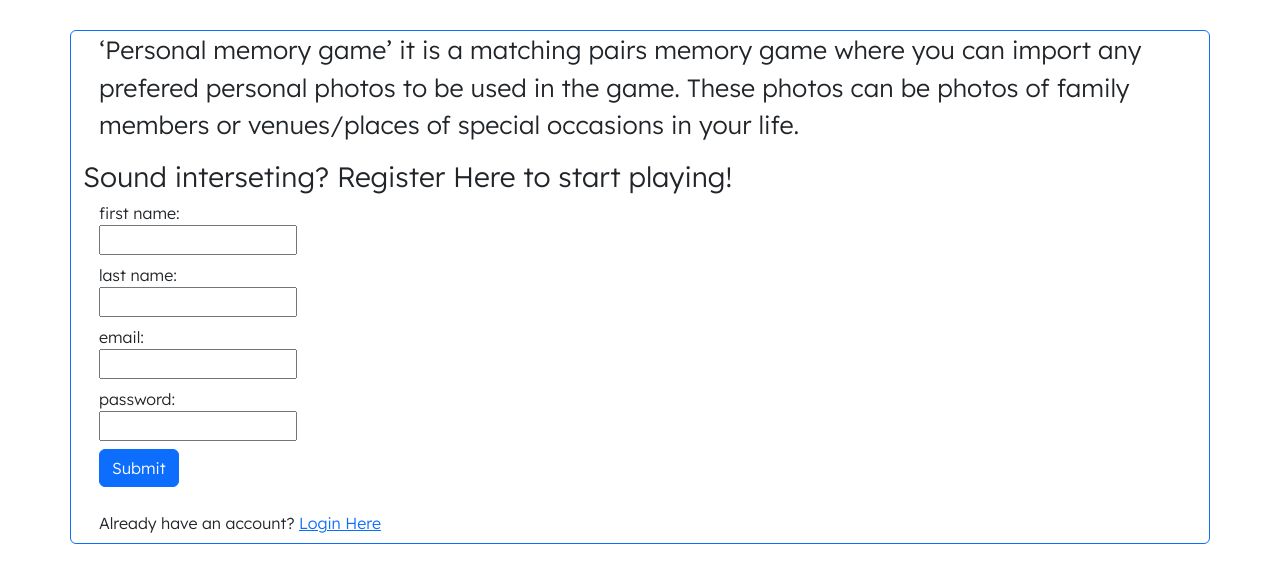
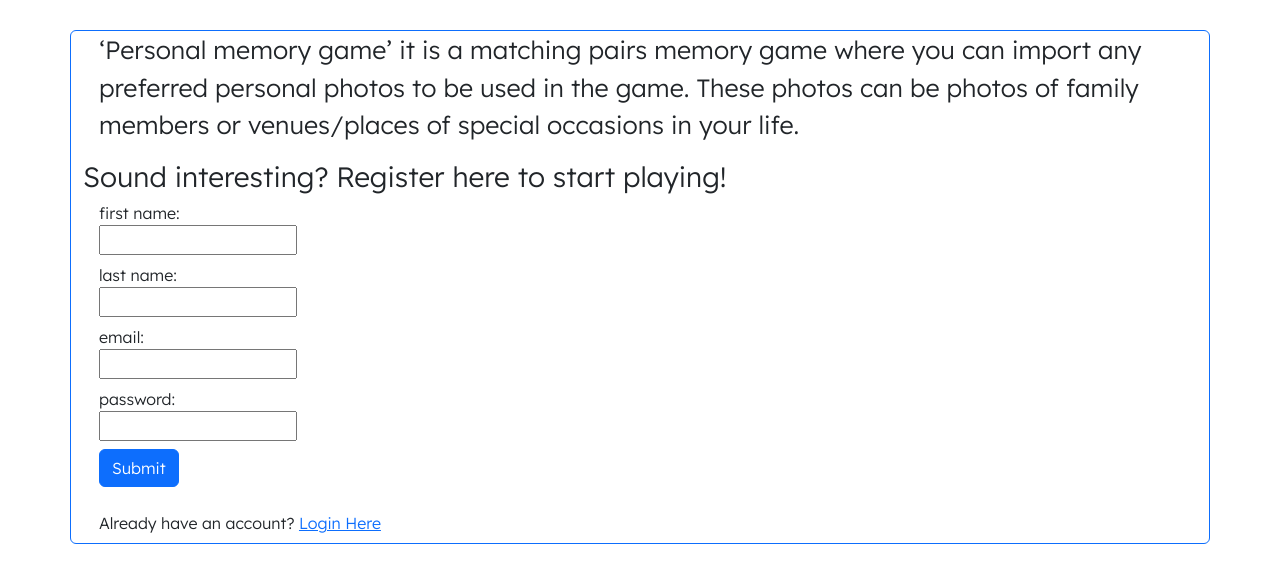
Before and after one commit to Reem-313/Personal_Memory_Game, a PHP site: page /registerpage.php in a window 1280 px wide. Shown: the top 583 px of the page. Run offline with PHP 8.4, Linux system fonts and the light colour scheme.

Commit message:
edit some typos

```diff
--- a/registerpage.php
+++ b/registerpage.php
@@ -14,7 +14,6 @@ if(isset($_POST['submit']))
     $sql= "SELECT * FROM users WHERE email='$email' AND
     password = '$password'";
     $result =mysqli_query($conn, $sql);
-    echo $result;
     $num = mysqli_num_rows($result);
       if ($num > 0) {
             echo "User already exist! Please login";
@@ -23,7 +22,8 @@ if(isset($_POST['submit']))
           $sqlU="INSERT into users (firstName, lastName, email, password) VALUES
      ('$firstName', '$lastName', '$email', '$password')";
      if (mysqli_query($conn, $sqlU)) {
-        echo "Registration done successfully!";
+         echo
+          "<script> alert('Registration done successfully!'); </script>";
      }
      }
 
@@ -48,10 +48,10 @@ if(isset($_POST['submit']))
     <div class="container card border-primary mb-3">
       <form method="post" action="" autocomplete="off">
         <div class="form-group mx-sm-3 mb-2">
-            <p>‘Personal memory game’ it is a matching pairs memory game where you can import any prefered personal photos to be used in the game. These photos can be
+            <p>‘Personal memory game’ it is a matching pairs memory game where you can import any preferred personal photos to be used in the game. These photos can be
             photos of family members or venues/places of special occasions in your life.</p>
         </div>
-          <h3>Sound interseting? Register Here to start playing!</h3>
+          <h3>Sound interesting? Register here to start playing!</h3>
           <div class="form-group mx-sm-3 mb-2">
         	<label for="firstName">first name:</label><br>
             <input type="text" id="firstName" name="firstName" required value=""><br>
```
